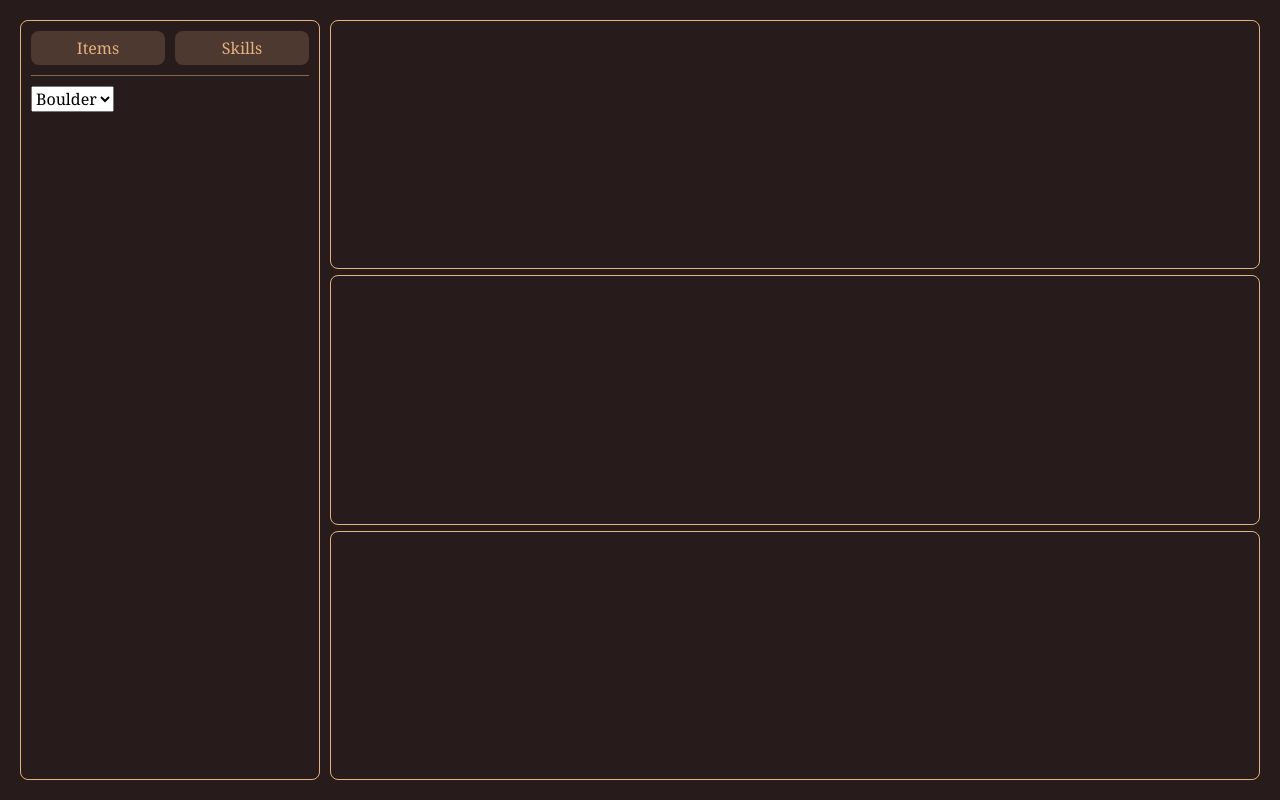
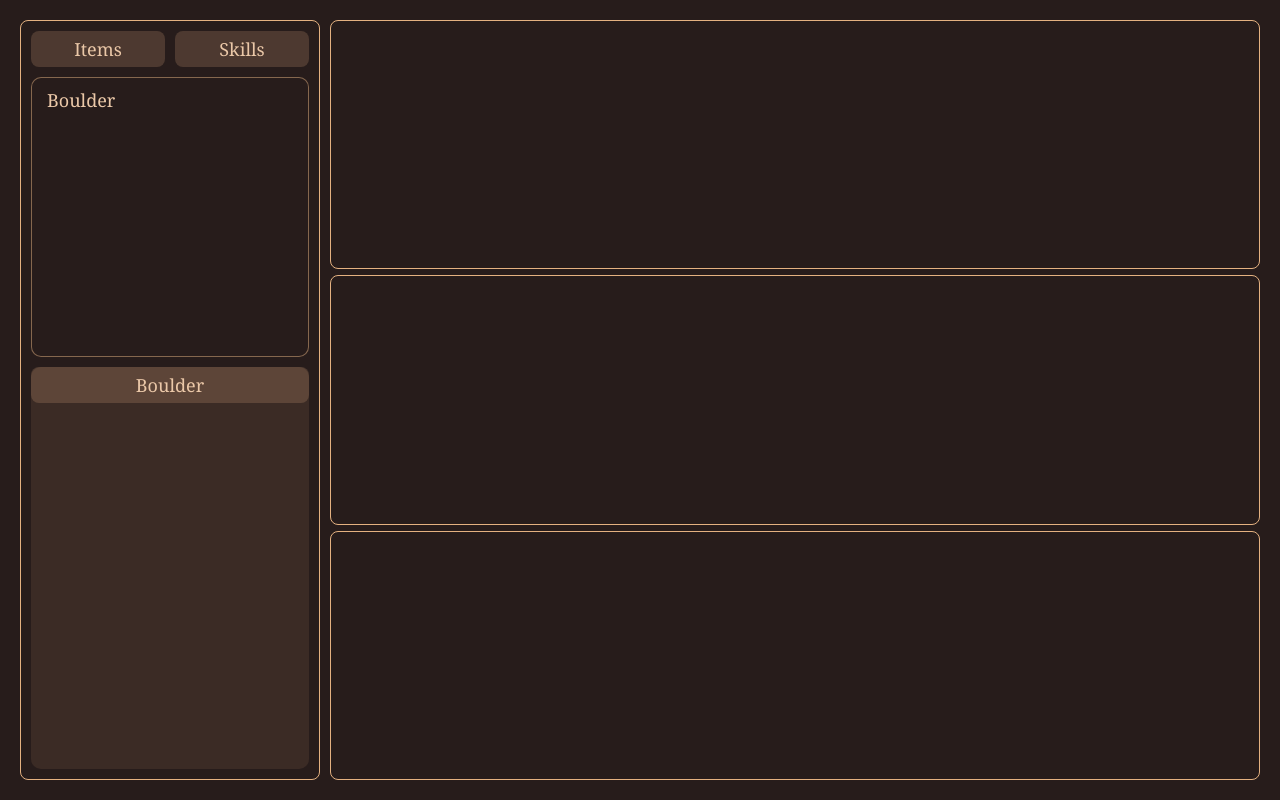
Before and after one commit to wlong1/bazaar-boulder-optimizer, a plain HTML site: page index.html in a window 1280 px wide. Drawn offline with Linux system fonts and the light colour scheme.

Commit message:
Finished Panel Layout

```diff
--- a/index.html
+++ b/index.html
@@ -14,18 +14,20 @@
                 <button class="control-button button-skills">Skills</button>
             </div>
             <div class="control-list control-items">
-                <select name="list-sel items" id="items">
-                    <option value="Boulder">Boulder</option>
-                </select>
+                <ul class="list-sel" id="items" multiple>
+                    <li data-value="boulder">Boulder</li>
+                </ul>
                 <div class="listbox items">
+                    <button class="list-item" value="boulder">Boulder</button>
                 </div>
             </div>
             <!--
             <div class="control-list control-skills">
-                <select name="list-sel skills" id="skills">
-                    <option value="Alacrity">Alacrity</option>
-                </select>
+                <ul class="list-sel" id="skills" multiple>
+                    <li data-value="alacrity">alacrity</li>
+                </ul>
                 <div class="listbox skills">
+                    <button class="list-skill" value="alacrity">alacrity</button>
                 </div>
             </div>
             -->
--- a/styles.css
+++ b/styles.css
@@ -7,20 +7,21 @@
     --wh-color: rgb(228, 177, 129);
     --wh-txt: rgb(235, 200, 168);
     --pale-wh: rgba(228, 177, 129, 0.2);
+    --list-wh: rgba(228, 177, 129, 0.1);
     --pale-wh-hi: rgba(228, 177, 129, 0.5);
     --highlight: rgb(228, 177, 129);
 }
 
 body {
     background-color: var(--bg-color);
-    font-size: 20px;
     height: 100vh;
     margin: 0;
 }
 
 body, button, input, select {
     font-family: "Georgia", "Arial", sans-serif;
-    font-size: 16px;
+    font-size: 18px;
+    color: var(--wh-txt);
 }
 
 .layout {
@@ -31,31 +32,45 @@ body, button, input, select {
     padding: 20px;
 }
 
+/* */
+/* */
+/* Control Panel */
+/* */
+/* */
+
 .control {
     display: flex;
     flex-direction: column;
     flex: 0 0 300px;
+    overflow-y: auto;
+
     border-radius: 8px;
     border: 1px solid var(--wh-color);
     padding: 10px;
 }
 
+
+/* */
+/* Control Buttons */
+/* */
+
+
 .control-buttons {
     display: flex;
     justify-content: space-evenly;
-    padding-bottom: 10px;
-    border-bottom: 1px solid var(--pale-wh-hi);
     margin-bottom: 10px;
     gap: 10px;
 }
 
-.control-button {
+.control-button, .listbox button {
     width: 100%;
     padding: 6px 10px;
+
     background-color: var(--pale-wh);
-    color: var(--highlight);
+
     border: none;
     border-radius: 8px;
+    cursor: pointer;
 }
 
 .control-button:hover {
@@ -68,6 +83,67 @@ body, button, input, select {
     color: var(--bg-color);
 }
 
+
+/* */
+/* Control List */
+/* */
+
+.control-list {
+    height: 100%;
+    display: flex;
+    flex-direction: column;
+    gap: 10px;
+}
+
+
+.list-sel {
+    flex: 0.8;
+    width: 100%;
+    padding: 5px;
+    margin: 0px;
+    list-style: none;
+
+    background-color: var(--bg-color);
+
+    border: 1px solid var(--pale-wh-hi);
+    border-radius: 10px;
+}
+
+.list-sel li {
+    padding: 5px 10px;
+    cursor: pointer;
+}
+
+.list-sel li:hover {
+    background-color: var(--pale-wh);
+}
+
+.listbox {
+    flex: 1.2;
+    background-color: var(--list-wh);
+    border-radius: 10px;
+}
+
+.listbox button {
+    width: 100%;
+}
+
+.listbox button:hover {
+    background-color: var(--pale-wh-hi);
+    color: var(--highlight);
+}
+
+.listbox button:active {
+    background-color: var(--wh-color);
+    color: var(--bg-color);
+}
+
+
+/* */
+/* */
+/* Main */
+/* */
+/* */
 
 
 main {
```
